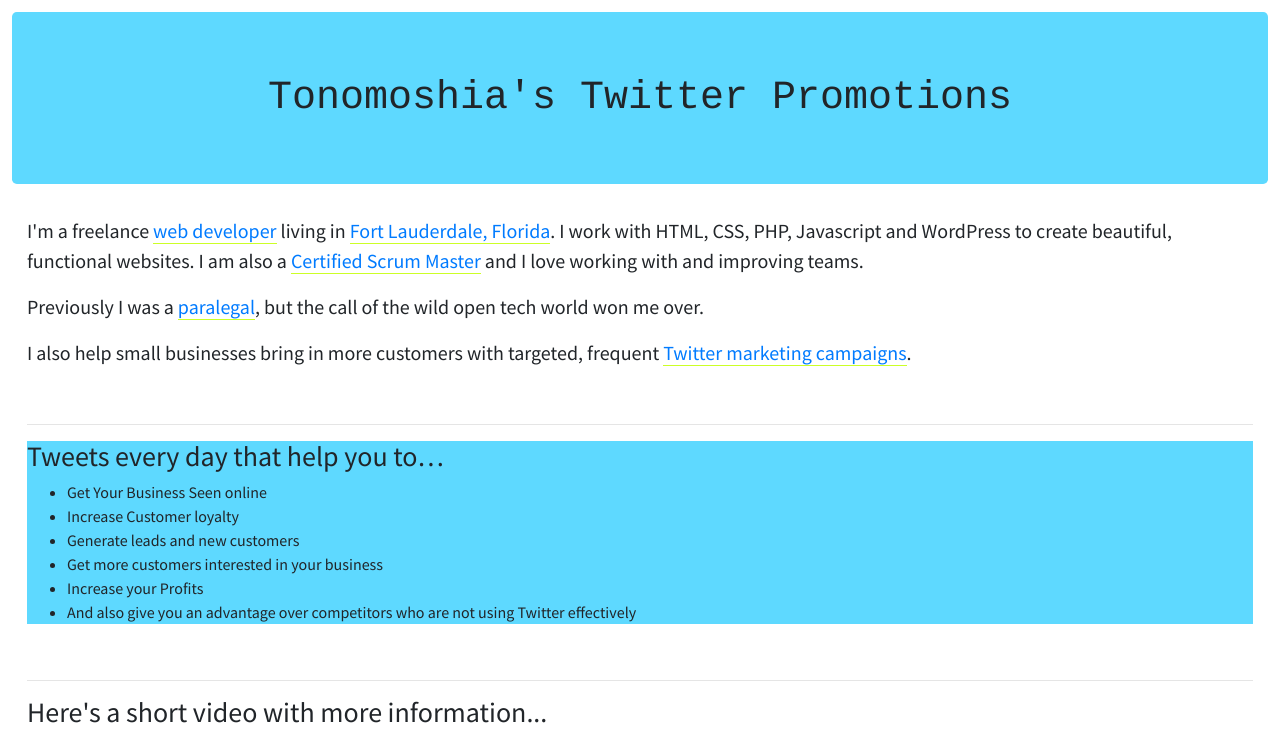
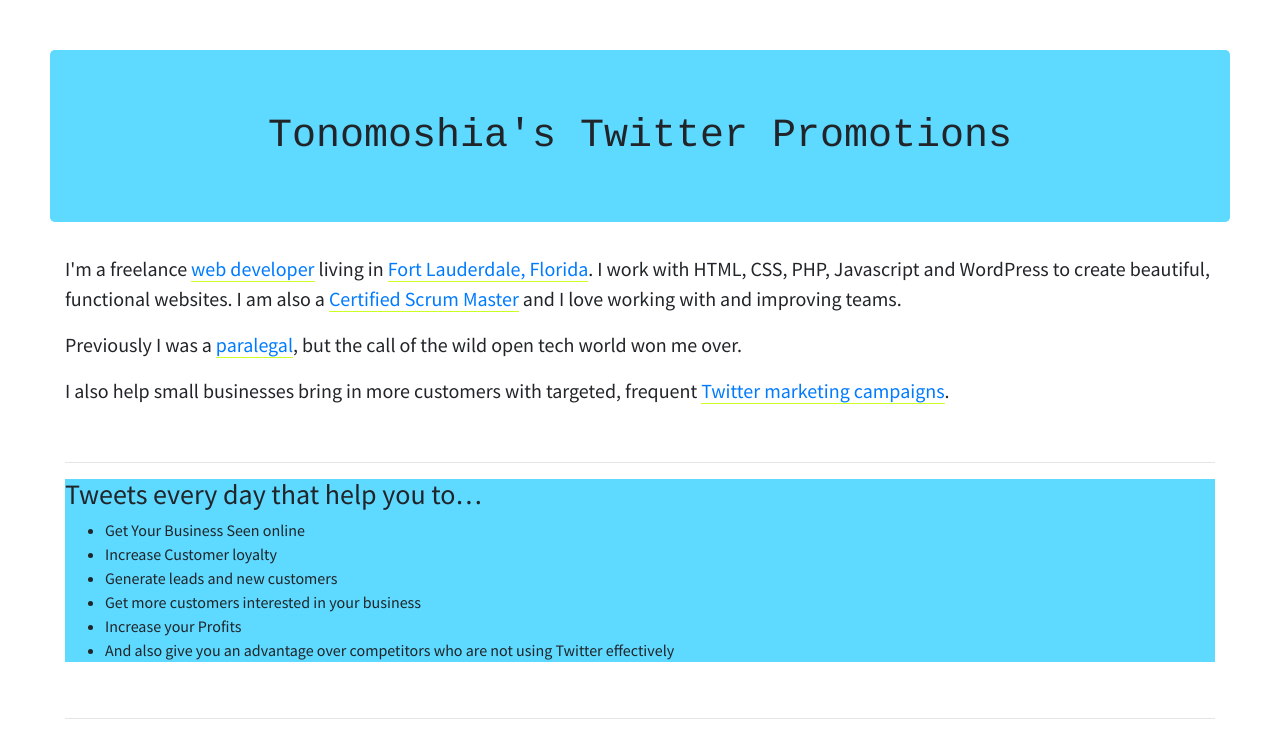
Before and after one commit to tonomoshia/twitter-promo, a plain HTML site: page index.html in a window 1280 px wide. Shown: the top 732 px of the page. Drawn offline with nearby package versions, Linux system fonts and the light colour scheme.

```diff
--- a/css/style.css
+++ b/css/style.css
@@ -3,7 +3,7 @@ body {
     margin: 0 auto;
     background: #efefef;
     line-height: 1.8em;
-    padding: 12px;
+    padding: 50px;
     box-sizing: border-box;
     color: #333;
     background-color: #fff) !important;
```
